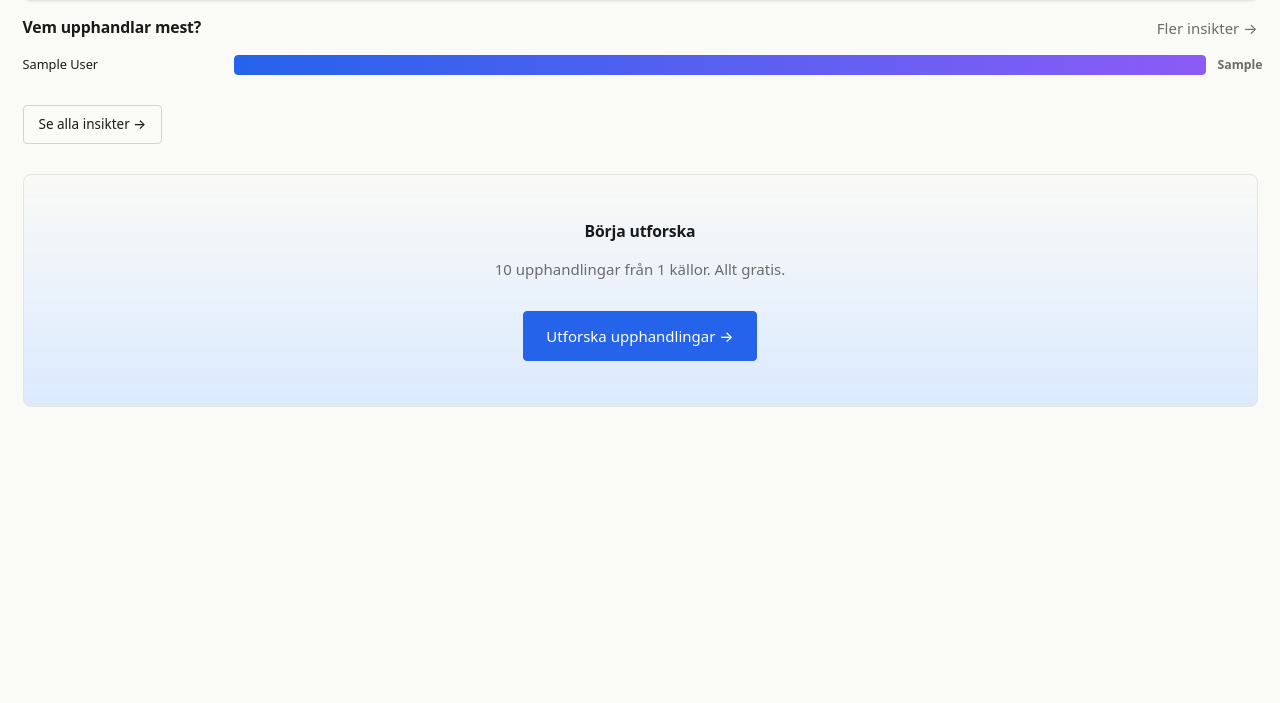
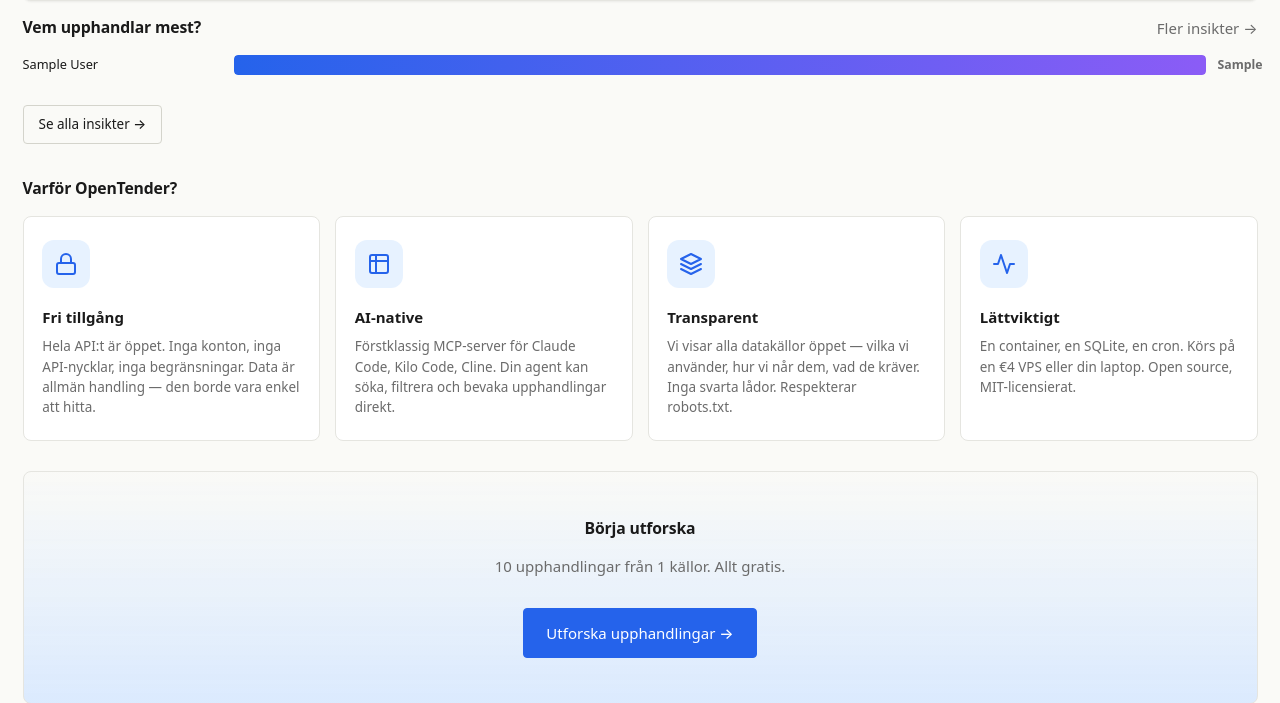
Before and after one commit to magnusfroste/opentender, a Python web app: template web/templates/landing.html in a window 1280 px wide. Shown: the part 1988-2691 px from the top of the page. Before the commit the page ends 2395 px from the top, so only its background shows below. Run offline with Jinja, Linux system fonts and the light colour scheme; the template is opened without the code that fills it: most values are stand-ins (such as "Sample title", 1, 10 or a date in 2020).

Commit message:
Restore WHY OPENTENDER section on landing

```diff
--- a/web/templates/landing.html
+++ b/web/templates/landing.html
@@ -294,6 +294,55 @@
 </section>
 {% endif %}
 
+
+<!-- WHY OPENTENDER -->
+<section>
+  <h2>Varför OpenTender?</h2>
+  <div class="cards why-cards">
+    <div class="why-card">
+      <div class="why-icon-wrap">
+        <svg viewBox="0 0 24 24" fill="none" stroke="currentColor" stroke-width="2" stroke-linecap="round" stroke-linejoin="round" width="24" height="24" class="why-icon-svg">
+          <rect x="3" y="11" width="18" height="11" rx="2" ry="2"/>
+          <path d="M7 11V7a5 5 0 0 1 10 0v4"/>
+        </svg>
+      </div>
+      <strong>Fri tillgång</strong>
+      <p>Hela API:t är öppet. Inga konton, inga API-nycklar, inga begränsningar. Data är allmän handling — den borde vara enkel att hitta.</p>
+    </div>
+    <div class="why-card">
+      <div class="why-icon-wrap">
+        <svg viewBox="0 0 24 24" fill="none" stroke="currentColor" stroke-width="2" stroke-linecap="round" stroke-linejoin="round" width="24" height="24" class="why-icon-svg">
+          <rect x="3" y="3" width="18" height="18" rx="2" ry="2"/>
+          <line x1="9" y1="3" x2="9" y2="21"/>
+          <line x1="3" y1="9" x2="21" y2="9"/>
+        </svg>
+      </div>
+      <strong>AI-native</strong>
+      <p>Förstklassig MCP-server för Claude Code, Kilo Code, Cline. Din agent kan söka, filtrera och bevaka upphandlingar direkt.</p>
+    </div>
+    <div class="why-card">
+      <div class="why-icon-wrap">
+        <svg viewBox="0 0 24 24" fill="none" stroke="currentColor" stroke-width="2" stroke-linecap="round" stroke-linejoin="round" width="24" height="24" class="why-icon-svg">
+          <polygon points="12 2 2 7 12 12 22 7 12 2"/>
+          <polyline points="2 17 12 22 22 17"/>
+          <polyline points="2 12 12 17 22 12"/>
+        </svg>
+      </div>
+      <strong>Transparent</strong>
+      <p>Vi visar alla datakällor öppet — vilka vi använder, hur vi når dem, vad de kräver. Inga svarta lådor. Respekterar robots.txt.</p>
+    </div>
+    <div class="why-card">
+      <div class="why-icon-wrap">
+        <svg viewBox="0 0 24 24" fill="none" stroke="currentColor" stroke-width="2" stroke-linecap="round" stroke-linejoin="round" width="24" height="24" class="why-icon-svg">
+          <polyline points="22 12 18 12 15 21 9 3 6 12 2 12"/>
+        </svg>
+      </div>
+      <strong>Lättviktigt</strong>
+      <p>En container, en SQLite, en cron. Körs på en €4 VPS eller din laptop. Open source, MIT-licensierat.</p>
+    </div>
+  </div>
+</section>
+
 <!-- CTA -->
 <section class="hero-cta-section">
   <h2>Börja utforska</h2>
```
